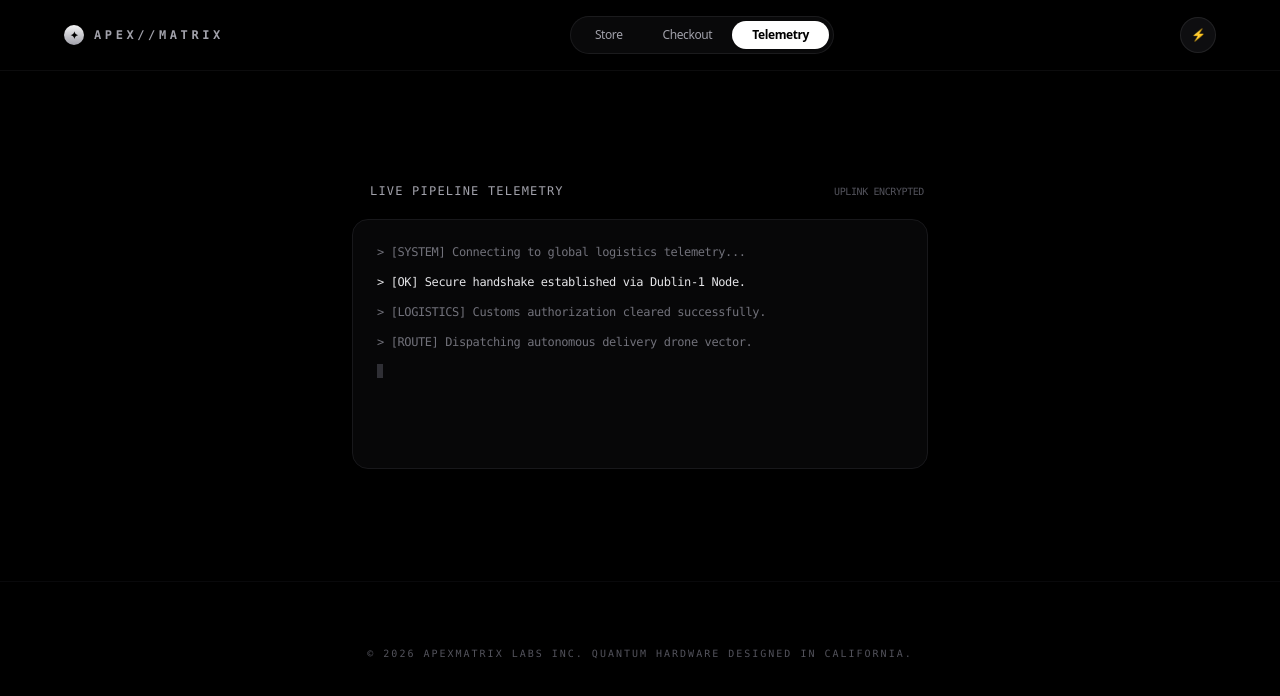
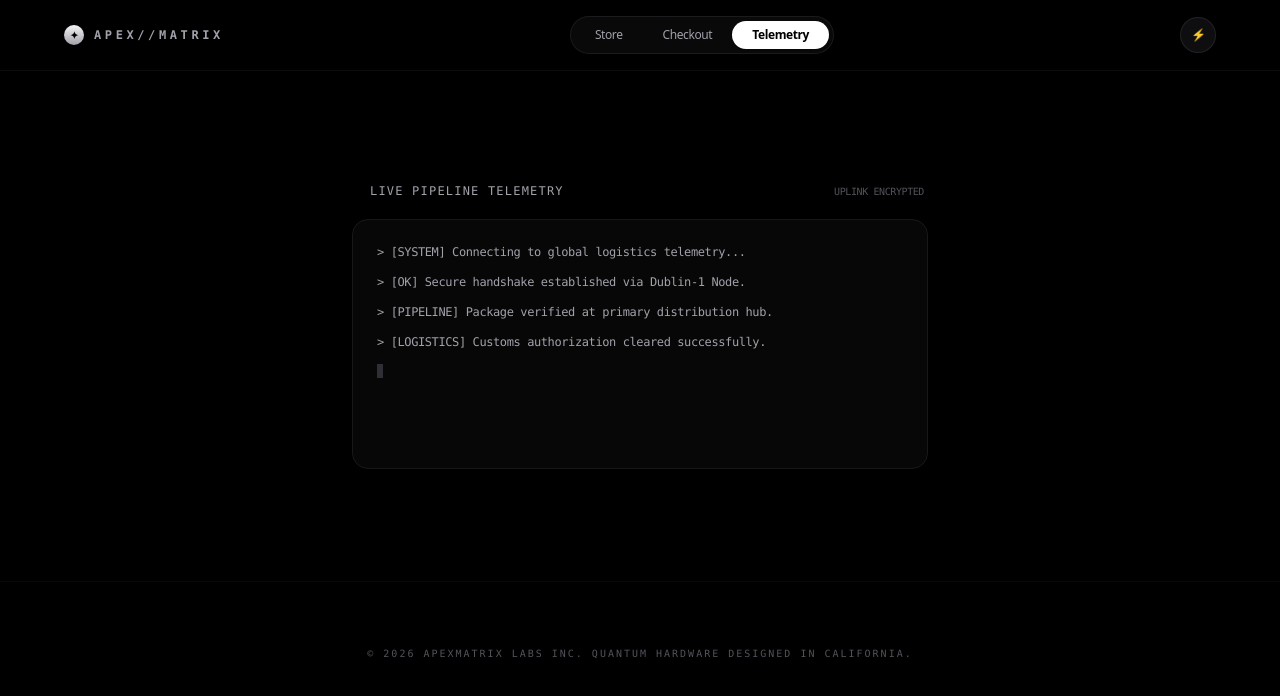
Before and after one commit to naveedahmeds1/ApexMatrix-ApexMatrix-Storefront, a Next.js app: page / in a window 1280 px wide. Both pictures are taken after a click on the button "Telemetry". Shown: the top 696 px of the page. Built offline with nearby package versions, Linux system fonts and the light colour scheme.

Commit message:
Refactor terminal log display logic in tracking tab
Refactor tracking terminal logs to use setTimeout for better control over log display timing. Update comments for clarity.

```diff
--- a/app/page.tsx
+++ b/app/page.tsx
@@ -1,6 +1,6 @@
 "use client";
 
-import React, { useState, useEffect } from 'react';
+import React, { useState, useEffect, useRef } from 'react';
 
 const PRODUCTS = [
   {
@@ -29,6 +29,7 @@ export default function LuxuryStorefront() {
   const [notification, setNotification] = useState<string | null>(null);
   const [formData, setFormData] = useState({ name: '', email: '', address: '' });
   const [terminalLogs, setTerminalLogs] = useState<string[]>([]);
+  const hasLoadedLogs = useRef(false);
 
   const triggerNotification = (message: string) => {
     setNotification(message);
@@ -42,23 +43,31 @@ export default function LuxuryStorefront() {
 
   useEffect(() => {
     if (activeTab === 'tracking') {
-      setTerminalLogs(["[SYSTEM] Connecting to global logistics telemetry...", "[OK] Secure handshake established via Dublin-1 Node."]);
+      // Clean slate on every navigation to avoid exceptions
+      setTerminalLogs([
+        "[SYSTEM] Connecting to global logistics telemetry...",
+        "[OK] Secure handshake established via Dublin-1 Node."
+      ]);
+
       const phrases = [
         "[PIPELINE] Package verified at primary distribution hub.",
         "[LOGISTICS] Customs authorization cleared successfully.",
         "[ROUTE] Dispatching autonomous delivery drone vector.",
         "[STATUS] Telemetry link stable. Estimated drop imminent."
       ];
-      let i = 0;
-      const interval = setInterval(() => {
-        if (i < phrases.length) {
-          setTerminalLogs(prev => [...prev, phrases[i]]);
-          i++;
-        } else {
-          clearInterval(interval);
-        }
-      }, 1000);
-      return () => clearInterval(interval);
+
+      let timerIds: NodeJS.Timeout[] = [];
+
+      phrases.forEach((phrase, index) => {
+        const id = setTimeout(() => {
+          setTerminalLogs(prev => [...prev, phrase]);
+        }, (index + 1) * 1000);
+        timerIds.push(id);
+      });
+
+      return () => {
+        timerIds.forEach(id => clearTimeout(id));
+      };
     }
   }, [activeTab]);
 
@@ -103,7 +112,7 @@ export default function LuxuryStorefront() {
       {/* Main Container */}
       <main className="max-w-5xl mx-auto px-6 py-20 lg:py-28">
 
-        {/* APPLE ISH HIGH-END PRODUCT SHOWCASE */}
+        {/* SHOWCASE */}
         {activeTab === 'shop' && (
           <div>
             <div className="text-center max-w-2xl mx-auto mb-24">
@@ -118,7 +127,7 @@ export default function LuxuryStorefront() {
               </p>
             </div>
 
-            {/* $1k Premium Product Grid */}
+            {/* Product Grid */}
             <div className="grid md:grid-cols-2 gap-10 lg:gap-14">
               {PRODUCTS.map((product) => (
                 <div key={product.id} className="bg-gradient-to-b from-zinc-950 to-black border border-zinc-900 rounded-[2.5rem] p-8 lg:p-10 flex flex-col justify-between hover:border-zinc-800 transition-all duration-500 group shadow-2xl relative">
@@ -163,7 +172,7 @@ export default function LuxuryStorefront() {
           </div>
         )}
 
-        {/* ULTRA-CLEAN LUXURY CHECKOUT */}
+        {/* CHECKOUT */}
         {activeTab === 'checkout' && (
           <div className="max-w-md mx-auto bg-zinc-950 border border-zinc-900 rounded-[2rem] p-8 lg:p-10 shadow-2xl">
             <div className="mb-8">
@@ -182,7 +191,7 @@ export default function LuxuryStorefront() {
           </div>
         )}
 
-        {/* LOGISTICS RADAR TERMINAL */}
+        {/* TRACKING TERMINAL */}
         {activeTab === 'tracking' && (
           <div className="max-w-xl mx-auto">
             <div className="flex items-center justify-between mb-5 px-1">
@@ -196,7 +205,7 @@ export default function LuxuryStorefront() {
             <div className="bg-zinc-950/80 backdrop-blur-md border border-zinc-900 rounded-2xl p-6 font-mono text-xs text-zinc-300 min-h-[250px] shadow-2xl">
               <div className="space-y-3.5">
                 {terminalLogs.map((log, index) => (
-                  <p key={index} className={`animate-fade-in ${log.includes('[OK]') || log.includes('[STATUS]') ? 'text-zinc-200 font-medium' : 'text-zinc-500'}`}>
+                  <p key={index} className="text-zinc-400">
                     &gt; {log}
                   </p>
                 ))}
@@ -208,7 +217,6 @@ export default function LuxuryStorefront() {
 
       </main>
 
-      {/* Premium Apple Fine-Print Footer */}
       <footer className="py-16 border-t border-zinc-950 text-center">
         <p className="text-[10px] font-mono text-zinc-600 tracking-[0.2em] uppercase">
           &copy; 2026 APEXMATRIX LABS INC. QUANTUM HARDWARE DESIGNED IN CALIFORNIA.
@@ -217,4 +225,4 @@ export default function LuxuryStorefront() {
 
     </div>
   );
-              }
+            }
```
